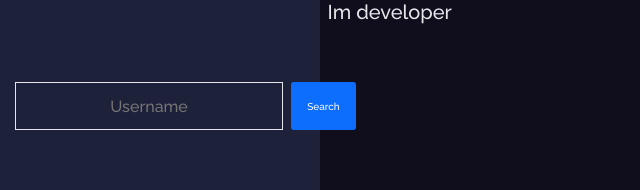
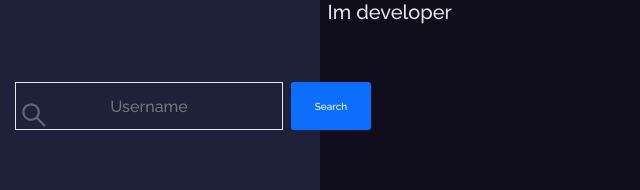
Before and after one commit to BetoSandoval/WeatherApp, a React (Create React App) app: page / in a window 1280 px wide. Both pictures are taken after a click on the button "Search for places". Shown: the top 190 px of the page, without its empty margins (0-640 px from the left). Built offline with nearby package versions, Linux system fonts and the light colour scheme.

Commit message:
lista la barra de busqueda

```diff
--- a/package.json
+++ b/package.json
@@ -9,6 +9,7 @@
     "bootstrap": "^5.1.3",
     "react": "^17.0.2",
     "react-dom": "^17.0.2",
+    "react-icons": "^4.3.1",
     "react-scripts": "4.0.3",
     "sass": "^1.45.0",
     "styled-components": "^5.3.1",
--- a/src/Components/Search.jsx
+++ b/src/Components/Search.jsx
@@ -1,10 +1,12 @@
 import React from "react";
 import "../assets/styles/search.scss";
+import { AiOutlineSearch } from "react-icons/ai";
 
 export const Search = () => {
   return (
     <>
       <div className="inpu-bar-container">
+        <AiOutlineSearch className="lens"/>
         <input type="text" className="input-bar" placeholder="Username" />
       </div>
 
--- a/src/assets/styles/search.scss
+++ b/src/assets/styles/search.scss
@@ -4,8 +4,8 @@
   height: 48px;
   left: 1.5rem;
   top: 82px;
-  background: #1E213A;
-  border: 1px solid #E7E7EB;
+  background: #1e213a;
+  border: 1px solid #e7e7eb;
   box-sizing: border-box;
   text-align: center;
   color: #616475;
@@ -15,10 +15,20 @@
 
 .button-search {
   position: absolute;
-  width: 6.5rem;
+  width: 8rem;
   height: 4.8rem;
   left: 29.1rem;
   top: 8.2rem;
 
   background: #3c47e9;
 }
+
+.lens {
+  font-size: 3rem;
+  position: absolute;
+  left: 1.5%;
+  top: 12.5%;
+  bottom: 16.43%;
+  color: #616475;
+  z-index: 1;
+}
```
Also changed, not shown: 1 other file (tests, documents, lock files or other folders).
